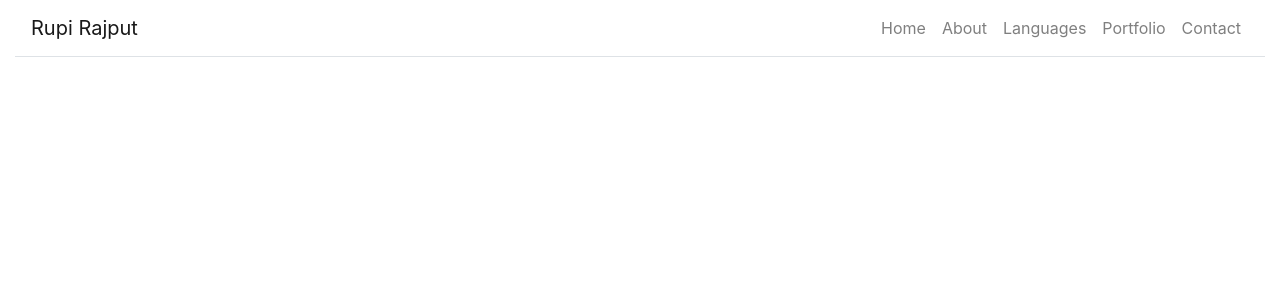
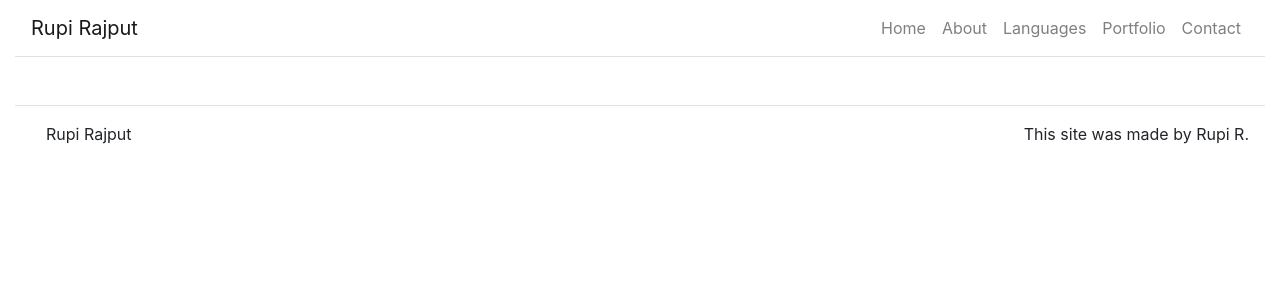
Before and after one commit to RupiR/react-portfolio-practice, a React (Create React App) app: page / in a window 1280 px wide. Shown: the top 300 px of the page. Built offline with nearby package versions, Linux system fonts and the light colour scheme.

Commit message:
added footer

```diff
--- a/src/App.js
+++ b/src/App.js
@@ -1,9 +1,11 @@
 import React from 'react';
 import {BrowserRouter as Router, Route, Link} from 'react-router-dom';
 import Container from 'react-bootstrap/Container';
-import './App.css';
 import Navbar from 'react-bootstrap/Navbar';
 import Nav from 'react-bootstrap/Nav';
+import './App.css';
+
+import Footer from './components/Footer';
 
 class App extends React.Component {
 
@@ -63,6 +65,7 @@ class App extends React.Component {
         </Navbar.Collapse>
       </Navbar>
 
+      <Footer />
 
       </Container>
     </Router>
--- /dev/null
+++ b/src/components/Footer.js
@@ -0,0 +1,27 @@
+import React from 'react';
+import Container from 'react-bootstrap/Container';
+import Row from 'react-bootstrap/Row';
+import Col from 'react-bootstrap/Col';
+
+function Footer() {
+
+    return(
+        <footer className="mt-5">
+            <Container fluid={true}>
+                <Row className="border-top justify-content-between p-3">
+                    <Col className="p=0" md={3} sm={12}>
+                        Rupi Rajput
+                    </Col>
+                    <Col className="p-0 d-flex justify-content-end" md={3}>
+                    This site was made by Rupi R.
+                    </Col>
+                </Row>
+            </Container>
+        </footer>
+
+
+    );
+
+}
+
+export default Footer;
```
